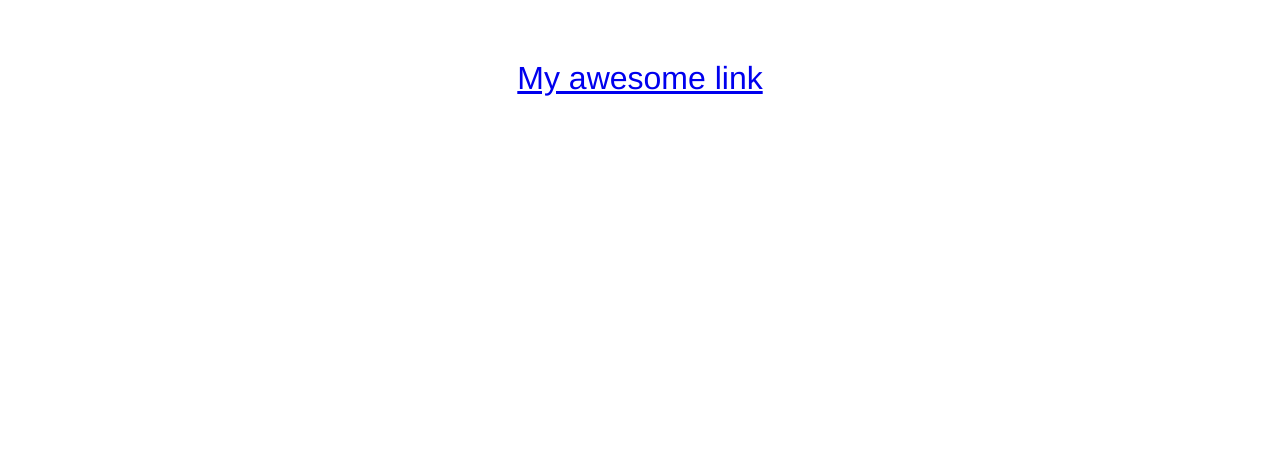
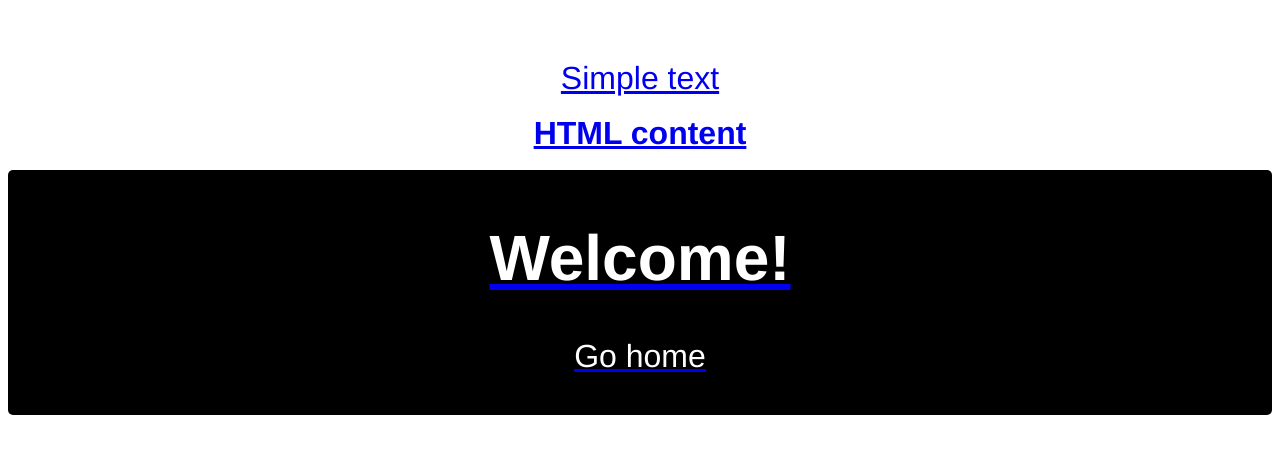
Before and after one commit to Andrew0914/vue-course, a Vue app in the folder slots/: page / in a window 1280 px wide. Shown: the top 454 px of the page. Built offline with nearby package versions, Linux system fonts and the light colour scheme.

Commit message:
Using slots with text, html and component :bulb:

```diff
--- a/slots/src/App.vue
+++ b/slots/src/App.vue
@@ -1,16 +1,28 @@
 <template>
   <div id="app">
-    <MyLink link="https://bunsan.io"/>
+    <MyLink link="https://bunsan.io">
+      Simple text
+    </MyLink>
+    <br><br>
+    <MyLink link="https://bunsan.io">
+      <strong> HTML content </strong>
+    </MyLink>
+    <br><br>
+    <MyLink link="https://bunsan.io">
+      <OtherComponent title="Welcome!" info="Go home" />
+    </MyLink>
   </div>
 </template>
 
 <script>
 import MyLink from './components/MyLink'
+import OtherComponent from './components/OtherComponent'
 
 export default {
   name: 'App',
   components:{
-    MyLink
+    MyLink,
+    OtherComponent
   }
 }
 </script>
--- a/slots/src/components/MyLink.vue
+++ b/slots/src/components/MyLink.vue
@@ -1,6 +1,6 @@
 <template>
   <a :href="link" class="link">
-      My awesome link
+      <slot />
   </a>
 </template>
 
--- /dev/null
+++ b/slots/src/components/OtherComponent.vue
@@ -0,0 +1,35 @@
+<template>
+  <div class="component">
+      <h1> {{ title }} </h1>
+      <p> {{ info }} </p>
+  </div>
+</template>
+
+<script>
+export default {
+    name: "OtherComponent",
+    props:{
+        title: {
+            type:String,
+            default: ''
+        },
+        info: {
+            type:String,
+            default: ''
+        }
+    }
+}
+</script>
+
+<style scoped>
+.component{
+    background-color: black;
+    color: white;
+    padding: 8px;
+    border-radius: 5px;
+}
+
+.component * {
+    text-decoration: none !important;
+}
+</style>
```
